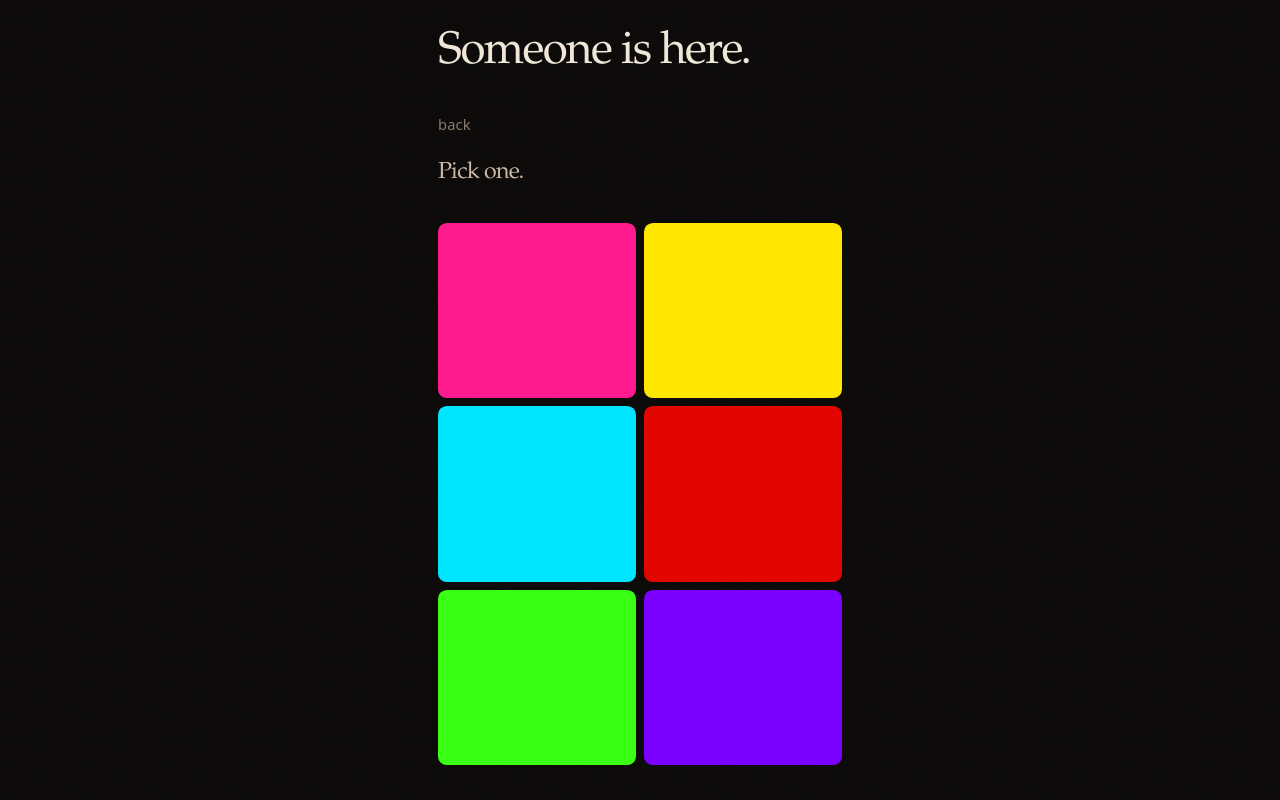
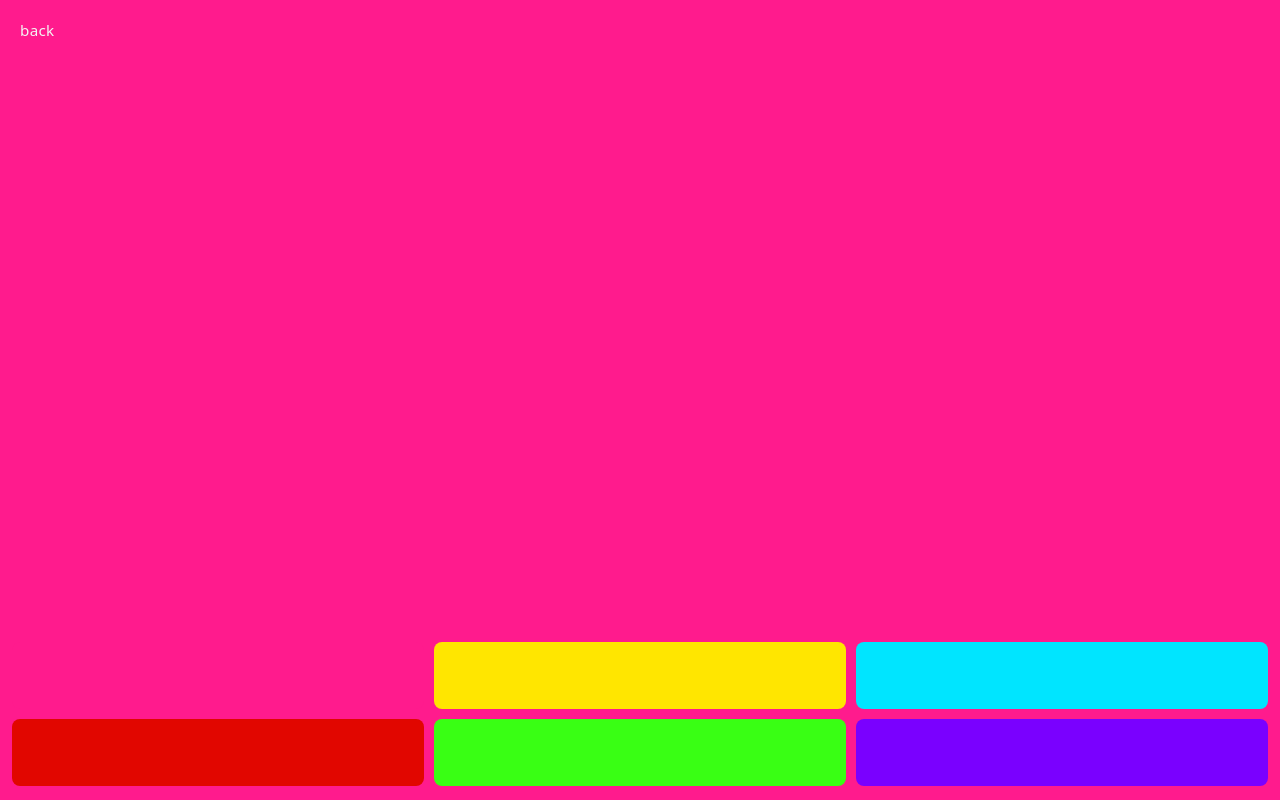
Before and after one commit to schmidtweston-ship-it/sit-here, a plain HTML site: page index.html in a window 1280 px wide. Both pictures are taken after a click on the button "Color". Drawn offline with Linux system fonts and the light colour scheme.

Commit message:
Sit Here: Color jumps on gray home; switch colors inside the blast

```diff
--- a/index.html
+++ b/index.html
@@ -247,8 +247,51 @@
     .home-taps.late .tap {
       animation: none;
     }
-    html.bw body {
+    html.bw .here,
+    html.bw .foot,
+    html.bw .grain,
+    html.bw .back,
+    html.bw .line,
+    html.bw .log,
+    html.bw .stay,
+    html.bw .row,
+    html.bw .hints,
+    html.bw .chips,
+    html.bw .ask,
+    html.bw .need-field,
+    html.bw .quiet-btn,
+    html.bw .music-bar,
+    html.bw .tap:not(.tap-color),
+    html.bw .colors {
       filter: grayscale(1);
+    }
+    .tap-color {
+      background: #FF1B8D;
+      color: #fff;
+      text-align: center;
+      border-top: 0;
+      border-radius: 0.7rem;
+      margin: 0 0 1.05rem;
+      padding: 1.45rem 0;
+      min-height: 5.6rem;
+      font-size: clamp(2.1rem, 10vw, 2.8rem);
+    }
+    .taps .tap-color { border-bottom: 0; }
+    .tap-color:active { color: #fff; }
+    .blast-hits {
+      position: absolute;
+      left: 12px;
+      right: 12px;
+      bottom: calc(14px + var(--safe-bot));
+      display: grid;
+      grid-template-columns: 1fr 1fr 1fr;
+      gap: 10px;
+    }
+    .blast-hits button {
+      border: 0;
+      border-radius: 0.5rem;
+      min-height: 4.2rem;
+      padding: 0;
     }
     .colors {
       display: grid;
@@ -317,9 +360,9 @@
 
     <section class="screen on" id="home" aria-label="Choose">
       <div class="taps home-taps" id="taps">
+        <button type="button" class="tap tap-color" data-go="color">Color</button>
         <button type="button" class="tap" data-go="sit">Sit with me</button>
         <button type="button" class="tap" data-go="distract">Distract me</button>
-        <button type="button" class="tap" data-go="color">Color</button>
         <button type="button" class="tap" data-go="need">What do you need right now?</button>
       </div>
       <p class="foot">Not medical care. Not a crisis line. <a href="https://988lifeline.org">988</a></p>
@@ -346,11 +389,11 @@
     <section class="screen" id="need" aria-label="What do you need">
       <button type="button" class="back" data-back>back</button>
       <div class="taps">
+        <button type="button" class="tap tap-color" data-need="color">color</button>
         <button type="button" class="tap" data-need="sit">sit</button>
         <button type="button" class="tap" data-need="distract">distract</button>
         <button type="button" class="tap" data-need="music">music</button>
         <button type="button" class="tap" data-need="listen">listen</button>
-        <button type="button" class="tap" data-need="color">color</button>
         <button type="button" class="tap" data-need="quiet">quiet</button>
       </div>
       <form id="need-form" style="margin-top:1.3rem">
@@ -397,6 +440,7 @@
   <audio id="aud-soft" src="./soft.wav" loop preload="auto"></audio>
   <div class="blast" id="blast" hidden>
     <button type="button" class="blast-back" id="blast-back">back</button>
+    <div class="blast-hits" id="blast-hits"></div>
   </div>
   <p class="sr" id="live" aria-live="polite"></p>
 
@@ -548,8 +592,25 @@
       });
     }
 
+    function paintBlastHits() {
+      const row = document.getElementById("blast-hits");
+      if (row.childElementCount) return;
+      COLORS.forEach(function (c) {
+        const b = document.createElement("button");
+        b.type = "button";
+        b.style.background = c.hex;
+        b.setAttribute("aria-label", c.name);
+        b.addEventListener("click", function (e) {
+          e.stopPropagation();
+          blast(c.hex);
+        });
+        row.appendChild(b);
+      });
+    }
+
     function blast(hex) {
       const el = document.getElementById("blast");
+      paintBlastHits();
       el.style.background = hex;
       el.hidden = false;
       el.classList.add("on");
@@ -567,8 +628,7 @@
     }
 
     function goColor() {
-      show("color");
-      paintColorGrid();
+      blast(COLORS[0].hex);
     }
 
     function live(msg) {
```
